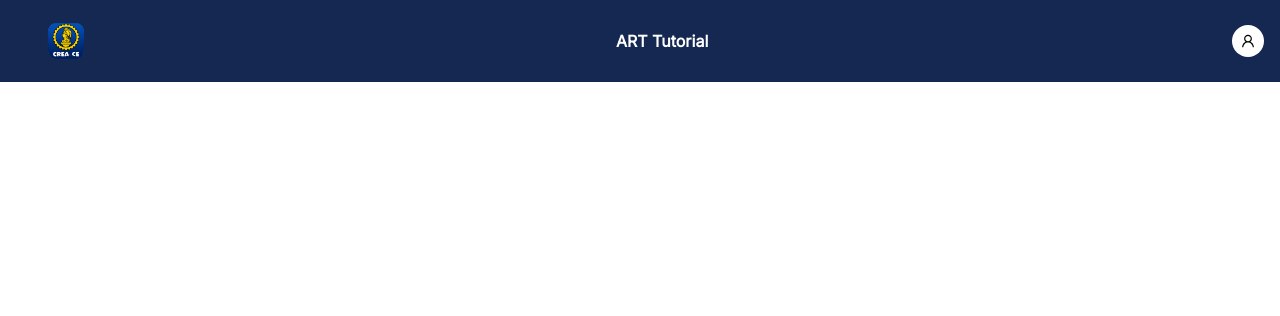
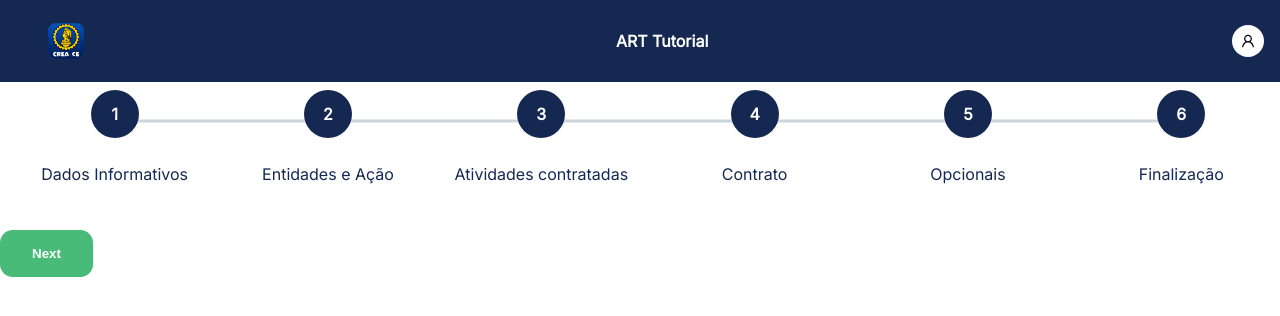
Before and after one commit to gabwestside/hackathon-crea, a React (Vite) app: page / in a window 1280 px wide. Shown: the top 316 px of the page. Built offline with nearby package versions, Linux system fonts and the light colour scheme.

Commit message:
feat: new adding

```diff
--- a/package.json
+++ b/package.json
@@ -6,6 +6,7 @@
     "react": "^18.2.0",
     "react-dom": "^18.2.0",
     "react-icons": "^4.8.0",
+    "react-select": "^5.7.3",
     "styled-components": "^5.3.10",
     "typescript": "^5.0.4",
     "vite": "^4.3.5"
--- a/src/components/Steppers/index.tsx
+++ b/src/components/Steppers/index.tsx
@@ -1,16 +1,20 @@
-import React, { useState } from 'react'
+import React, { ReactNode, useState } from 'react'
 import { TiTick } from 'react-icons/ti'
 
 import * as Styled from './styles'
 
-const Stepper = () => {
-  const steps = ['Customer Info', 'Shipping Info', 'Payment', 'Step 4']
+interface StepperProps {
+  steps: string[]
+  children?: ReactNode | ReactNode[]
+}
+
+const Stepper: React.FC<StepperProps> = ({ steps, children }) => {
   const [currentStep, setCurrentStep] = useState(1)
   const [complete, setComplete] = useState(false)
 
   return (
-    <>
-      <div style={{ display: 'flex', justifyContent: 'space-between' }}>
+    <Styled.Container>
+      <Styled.HeaderSteps>
         {steps.map((step, i) => (
           <Styled.StepItem key={i} notFirst={i !== 0}>
             <Styled.Step
@@ -19,12 +23,17 @@ const Stepper = () => {
             >
               {i + 1 < currentStep || complete ? <TiTick size={24} /> : i + 1}
             </Styled.Step>
+
             <Styled.StepText complete={i + 1 < currentStep || complete}>
               {step}
             </Styled.StepText>
           </Styled.StepItem>
         ))}
-      </div>
+      </Styled.HeaderSteps>
+
+      <Styled.MidContent>{children}</Styled.MidContent>
+
+      <Styled.ButtonContent>
         {!complete && (
           <Styled.Button
             onClick={() => {
@@ -36,7 +45,8 @@ const Stepper = () => {
             {currentStep === steps.length ? 'Finish' : 'Next'}
           </Styled.Button>
         )}
-    </>
+      </Styled.ButtonContent>
+    </Styled.Container>
   )
 }
 
--- a/src/components/Steppers/styles.ts
+++ b/src/components/Steppers/styles.ts
@@ -1,4 +1,28 @@
 import styled, { css } from 'styled-components'
+
+export const Container = styled.div`
+  display: 'flex';
+  flex-direction: column;
+  align-items: center;
+  justify-content: center;
+
+  width: 100vw;
+  height: 100vh;
+`
+
+export const MidContent = styled.div`
+  /* width: 100vw;
+  height: 100vh; */
+`
+
+export const HeaderSteps = styled.div`
+  display: flex;
+  align-self: center;
+  width: 100%;
+  max-width: 1330px;
+
+  margin: 0.5rem;
+`
 
 export const StepItem = styled.div`
   position: relative;
@@ -6,7 +30,7 @@ export const StepItem = styled.div`
   flex-direction: column;
   justify-content: center;
   align-items: center;
-  width: 36rem;
+  width: 28rem;
 
   ${({ notFirst }) =>
     notFirst &&
@@ -16,7 +40,7 @@ export const StepItem = styled.div`
         position: absolute;
         width: 100%;
         height: 3px;
-        right: 50%;
+        right: 100%;
         top: 33%;
         transform: translateY(-50%) translateX(50%);
         background-color: #cbd5e0;
@@ -29,18 +53,20 @@ export const Step = styled.div`
   display: flex;
   align-items: center;
   justify-content: center;
-  width: 10rem;
-  height: 10rem;
+  width: 3rem;
+  height: 3rem;
   z-index: 10;
-  background-color: #2d3748;
+  background-color: ${({ theme }) => theme.primaryColor};
   border-radius: 50%;
   font-weight: bold;
   color: #fff;
 
+  cursor: pointer;
+
   ${({ active }) =>
     active &&
     css`
-      background-color: #4fd1c5;
+      background-color: ${({ theme }) => theme.primaryColor};
     `}
 
   ${({ complete }) =>
@@ -52,13 +78,23 @@ export const Step = styled.div`
 
 export const StepText = styled.p`
   margin-top: 1.6rem;
-  color: #fff;
+  color: ${({ theme }) => theme.primaryColor};
 
   ${({ complete }) =>
     complete &&
     css`
       color: #fff;
     `}
+`
+
+export const ButtonContent = styled.div`
+  /* width: 100vw;
+
+  position: relative;
+
+  display: flex;
+
+  border: 1px solid green; */
 `
 
 export const Button = styled.button`
--- a/src/main.tsx
+++ b/src/main.tsx
@@ -2,6 +2,7 @@ import React from 'react'
 import ReactDOM from 'react-dom'
 import App from './App'
 
+import { createRoot } from 'react-dom/client';
 import GlobalStyles, { theme } from './globalStyles'
 import { ThemeProvider } from 'styled-components'
 
--- a/src/pages/Home/index.tsx
+++ b/src/pages/Home/index.tsx
@@ -6,7 +6,16 @@ import { Container } from './styles'
 export const Home = () => {
   return (
     <Container>
-      {/* <Stepper /> */}
+      <Stepper
+        steps={[
+          'Dados Informativos',
+          'Entidades e Ação',
+          'Atividades contratadas',
+          'Contrato',
+          'Opcionais',
+          'Finalização',
+        ]}
+      ></Stepper>
     </Container>
   )
 }
```
Also changed, not shown: src/globalStyles.ts (+1 -11 lines), src/types/theme.ts (added, +12 -0 lines), 1 other file (tests, documents, lock files or other folders). Lines whose indentation alone changed are shown as unchanged.
